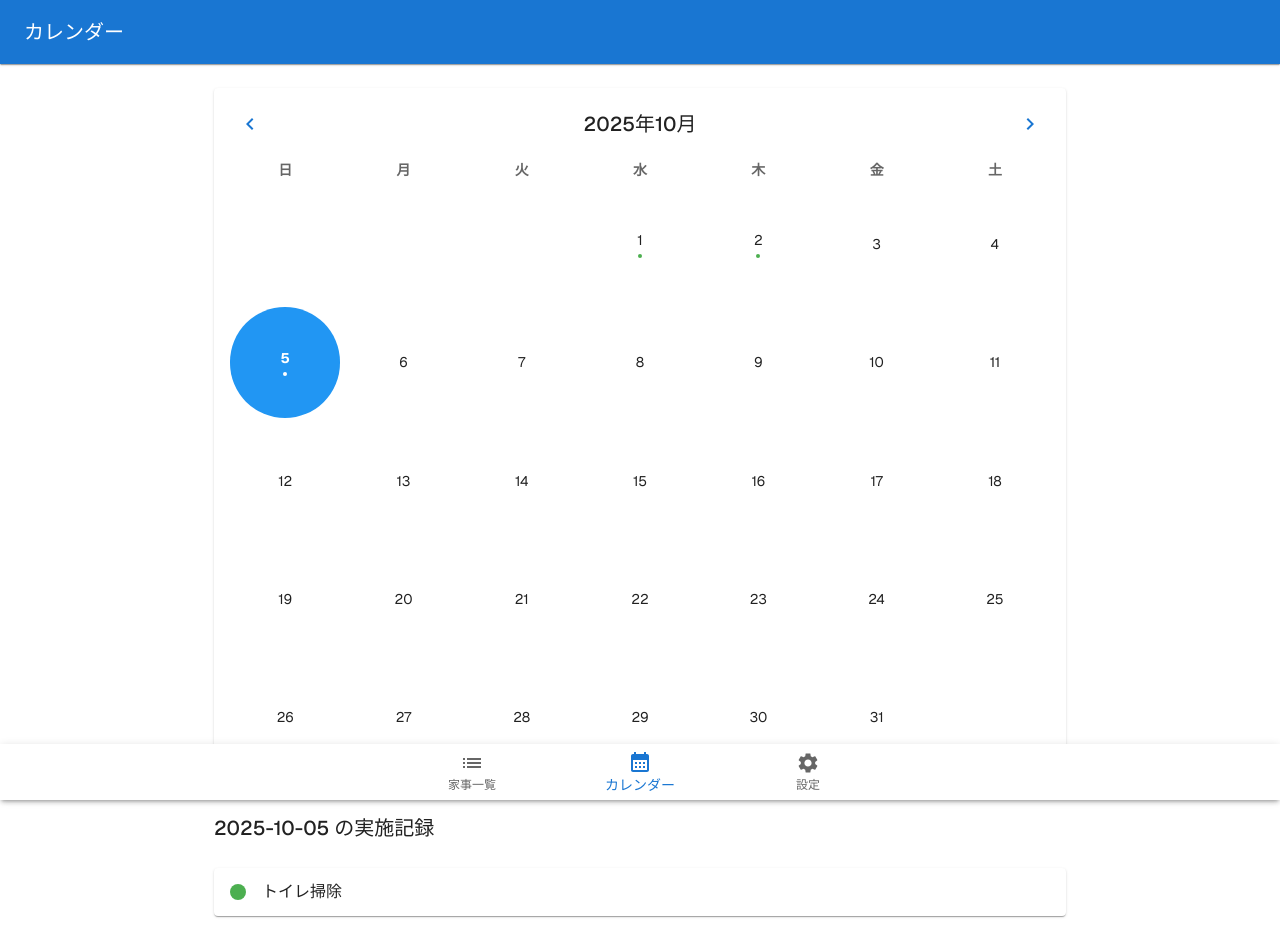
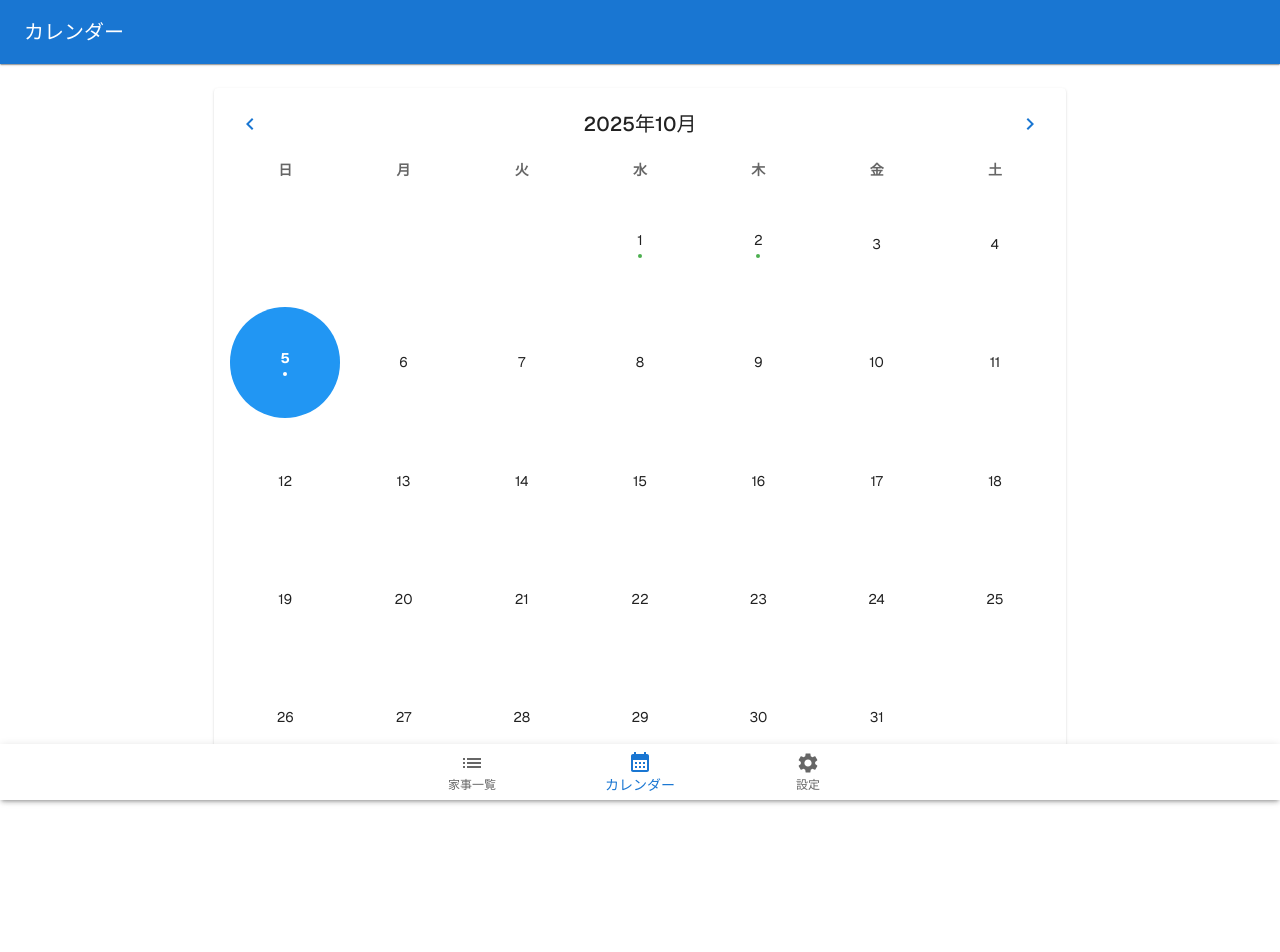
Before and after one commit to kinobon/chore-app, a Next.js app: page /calendar in a window 1280 px wide. Shown: the top 952 px of the page. After the commit the page ends 808 px from the top, so only its background shows below. Built offline with nearby package versions, Linux system fonts and the light colour scheme; what @mui/material-nextjs would draw is missing.

Commit message:
スクロールバーのレイアウト修正

```diff
--- a/src/app/(tabs)/calendar/page.tsx
+++ b/src/app/(tabs)/calendar/page.tsx
@@ -112,8 +112,18 @@ export default function CalendarPage() {
         </Toolbar>
       </AppBar>
 
-      <Container maxWidth="md" sx={{ py: 3, pb: 10 }}>
-        <Paper sx={{ p: 2, mb: 3 }}>
+      <Container
+        maxWidth="md"
+        sx={{
+          py: 3,
+          pb: 10,
+          height: "calc(100vh - 56px - 56px)", // AppBarとBottomNavigationの高さを引く
+          display: "flex",
+          flexDirection: "column",
+          overflow: "hidden",
+        }}
+      >
+        <Paper sx={{ p: 2, mb: 3, flexShrink: 0 }}>
           <Box
             sx={{
               display: "flex",
@@ -222,10 +232,23 @@ export default function CalendarPage() {
           </Box>
         </Paper>
 
-        <Box>
-          <Typography variant="h6" sx={{ mb: 2 }}>
+        <Box
+          sx={{
+            flex: 1,
+            display: "flex",
+            flexDirection: "column",
+            overflow: "hidden",
+          }}
+        >
+          <Typography variant="h6" sx={{ mb: 2, flexShrink: 0 }}>
             {selectedDate} の実施記録
           </Typography>
+          <Box
+            sx={{
+              flex: 1,
+              overflowY: "scroll", // 常にスクロールバー領域を確保
+            }}
+          >
             {getChoresForSelectedDate().length === 0 ? (
               <Paper sx={{ p: 3, textAlign: "center" }}>
                 <Typography color="text.secondary">
@@ -257,6 +280,7 @@ export default function CalendarPage() {
               </List>
             )}
           </Box>
+        </Box>
       </Container>
     </>
   );
```
Also changed, not shown: src/app/(tabs)/chores/page.tsx (+19 -2 lines). Lines whose indentation alone changed are shown as unchanged.
